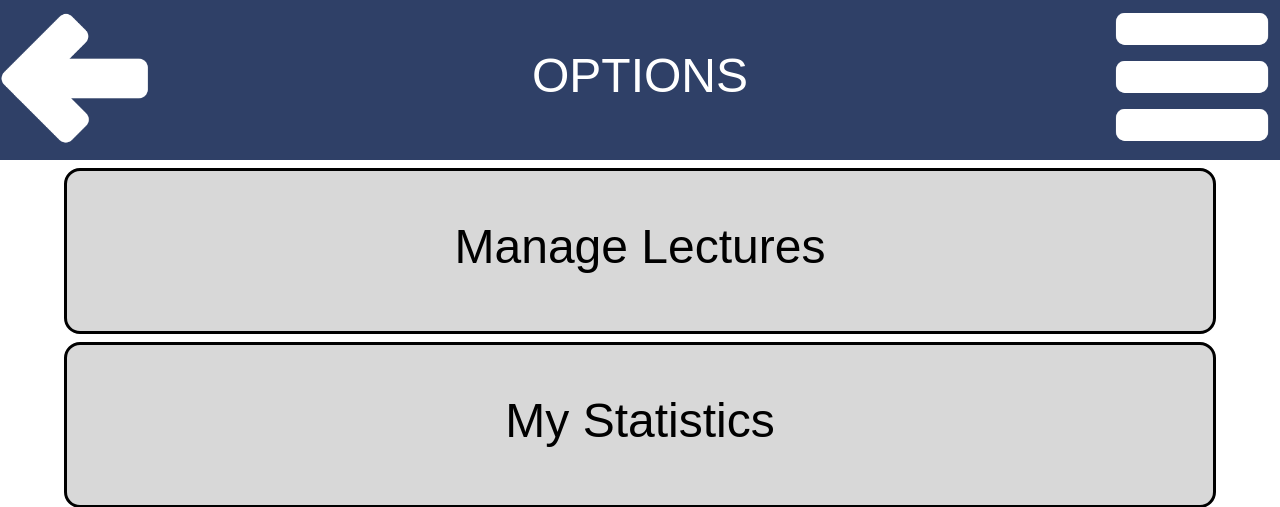
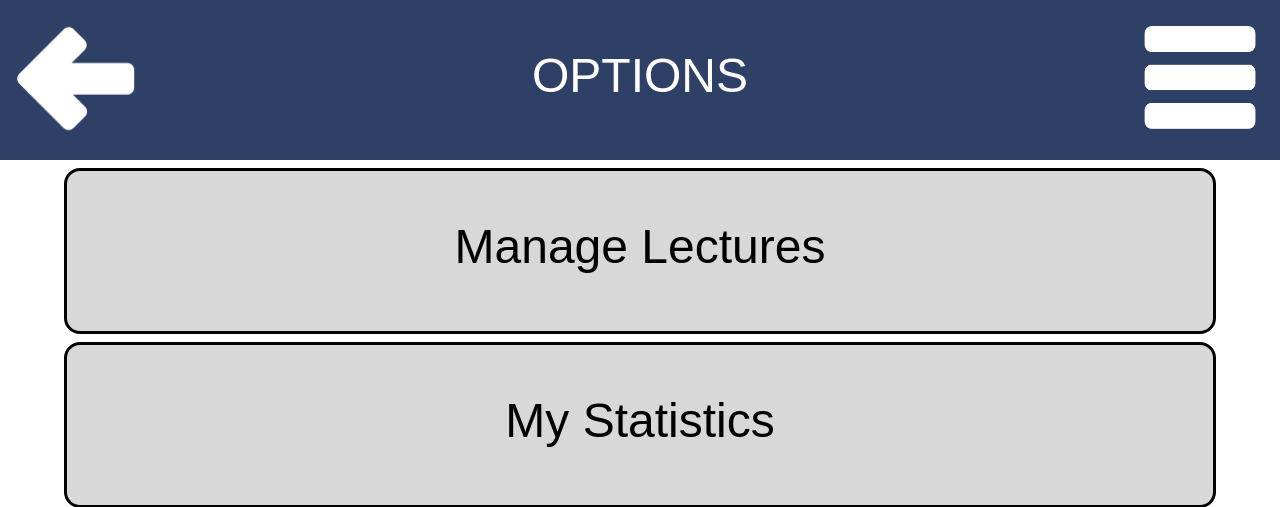
Before and after one commit to albrechtjan/workload, a Django app: template server-side/workload/workloadApp/templates/workloadApp/options.html in a window 1280 px wide. Shown: the top 507 px of the page. Run offline with Django 3.2, Linux system fonts and the light colour scheme; the template is opened without the code that fills it, so the values that code supplies are empty; parts of the project's set-up code (start-up, migrations or seed data) failed here and were passed over.

Commit message:
making header buttons less intrusive

```diff
--- a/server-side/workload/workloadApp/static/workloadApp/default.css
+++ b/server-side/workload/workloadApp/static/workloadApp/default.css
@@ -42,24 +42,28 @@ body{
 }
 
 .iconButton{
-	width: 11em;
-	height: 100%;
+	width: 10em;
+	height: 10em;
 	float: right;
 }
 
 .iconButtonGraphic{
-	height: 10em;
-	width: 11em;
+	height: 8em;
+	width: 8em;
+	padding: 1em;
 }
 
 #homeButton{
-	height: 100%;
+	height: 10em;
+	width: 10em;
 	float: left;
 }
 
 
 #homeButtonGraphic{
-	height: 10em;
+	padding: 1em;
+	height: 8em;
+	width: 8em;
 }
 
 #title{
```
